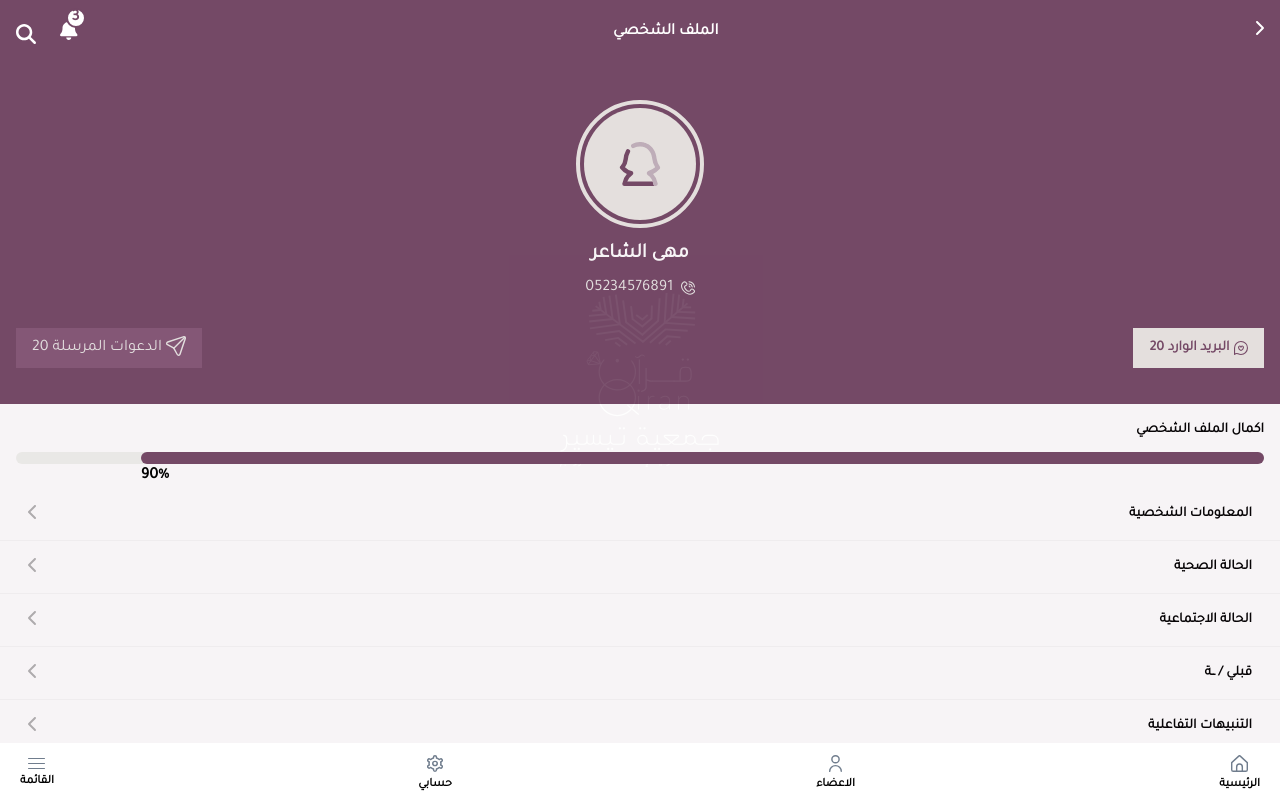
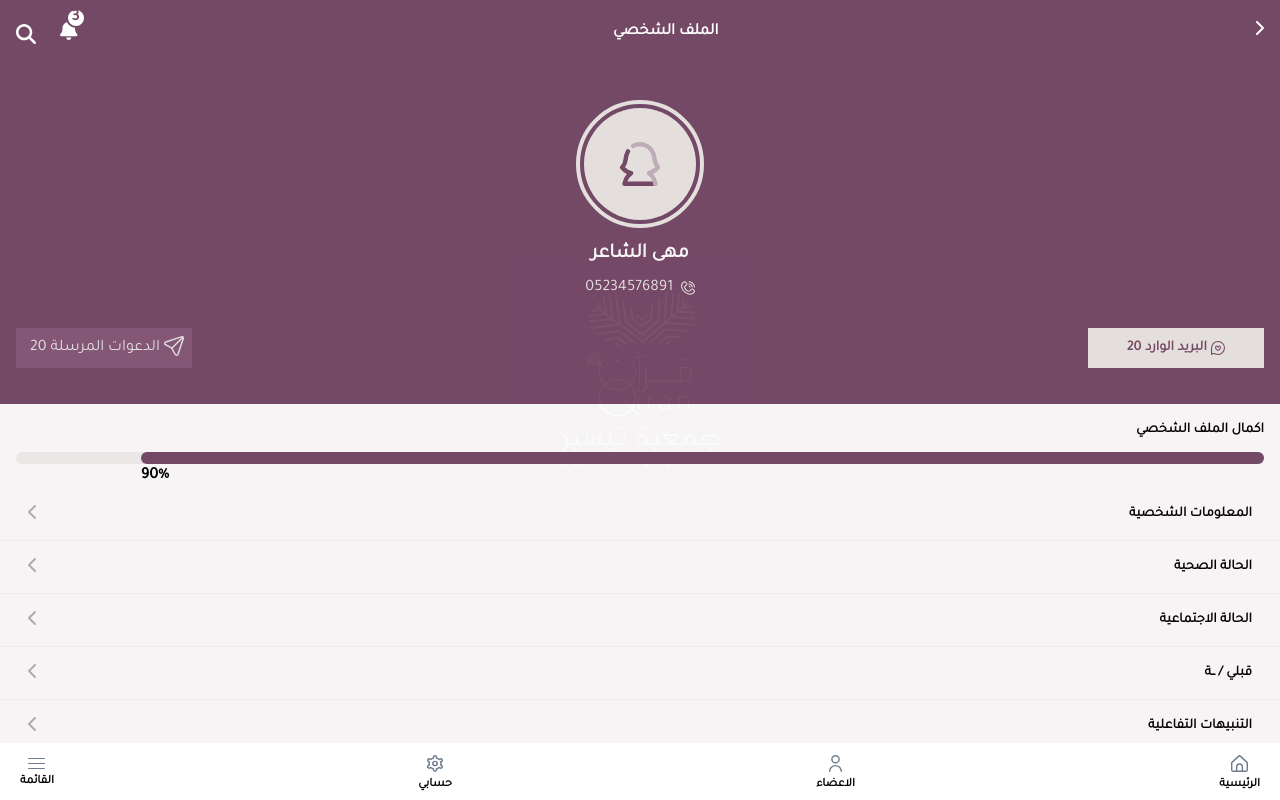
Before and after one commit to AssmaaElmesiry/Qiran, a Vue app: page /myProfile in a window 1280 px wide. Built offline with nearby package versions, Linux system fonts and the light colour scheme; what vue-easy-spinner, vue-splash would draw is missing.

Commit message:
edit buttons

```diff
--- a/src/components/Buttons/MainButton.vue
+++ b/src/components/Buttons/MainButton.vue
@@ -1,5 +1,5 @@
 <template>
-    <button class="py-2 bg-mainColor">
+    <button class="py-1 bg-mainColor">
         <slot></slot>
     </button>
 </template>
--- a/src/components/Buttons/ProfileButton.vue
+++ b/src/components/Buttons/ProfileButton.vue
@@ -1,3 +1,3 @@
 <template>
-    <button class="py-2 w- font-bold text-sm rounded"><slot></slot></button>
+    <button class="py-2 w-32 font-bold text-sm rounded"><slot></slot></button>
 </template>
--- a/src/components/MyProfile.vue
+++ b/src/components/MyProfile.vue
@@ -17,13 +17,13 @@
                     <a href="tel:+05234576891" class="mr-2">05234576891</a>
                 </div>
             </div>
-            <div class="flex justify-between">
-                <ButtonLoginVue  @click="isShow = !isShow" class="flex items-center justify-center font-bold text-sm text-mainColor py-2 px-4">
+            <div class="flex smMax:justify-between justify-center flex-wrap">
+                <ButtonLoginVue  @click="isShow = !isShow" class="flex items-center justify-center font-bold text-sm text-mainColor w-44 py-2 px-2 smMax:mb-0 mb-2">
                     <img src="../assets/1.svg" class="ml-1"/>
                     البريد الوارد
                 <p class="mr-1">20</p>
                 </ButtonLoginVue>
-                <MainButtonVue  @click="isSent = !isSent" class="flex bg-profileButton px-4 py-2 text-TextColor">
+                <MainButtonVue  @click="isSent = !isSent" class="flex bg-profileButton w-44 px-2 py-2 text-TextColor">
                     <img src="../assets/send.svg" class="ml-1 "/>
                     الدعوات  المرسلة
                    <p class="mr-1">20</p>
@@ -58,7 +58,7 @@
                     <div class="w-20 h-20 bg-bgSection flex justify-center items-center rounded-full">
                         <img :src="partner.image" />
                     </div>
-                    <div class="mr-4 flex flex-col">
+                    <div class="mr-4 w-full flex flex-col">
                         <h3 class="mb-3 text-mainColor font-bold text-sm"> {{ partner.name}} </h3>
                         <div class="flex">
                             <div class="flex">
--- a/tailwind.config.js
+++ b/tailwind.config.js
@@ -1,4 +1,5 @@
 /** @type {import('tailwindcss').Config} */
+// eslint-disable-next-line no-undef
 module.exports = {
     content: [
         "./index.html",
@@ -32,6 +33,9 @@ module.exports = {
                 '9999': '9999',
                 '99999': '99999',
             },
+            screens:{
+                "smMax" : '400px'
+            },
         },
     },
     plugins: [],
```
